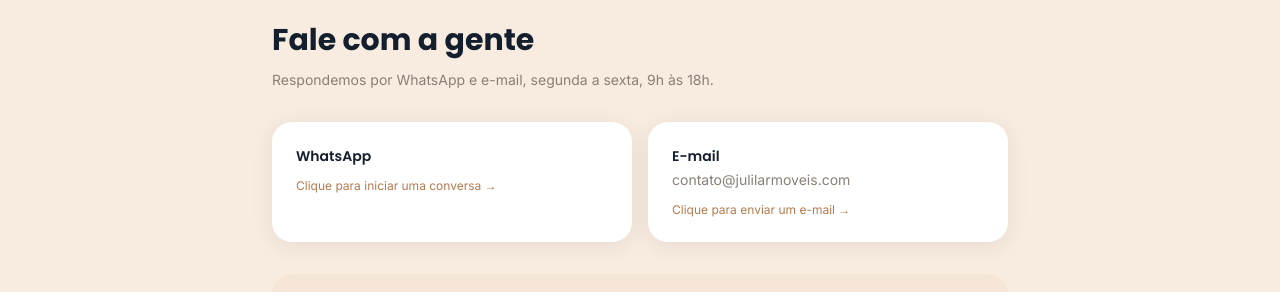
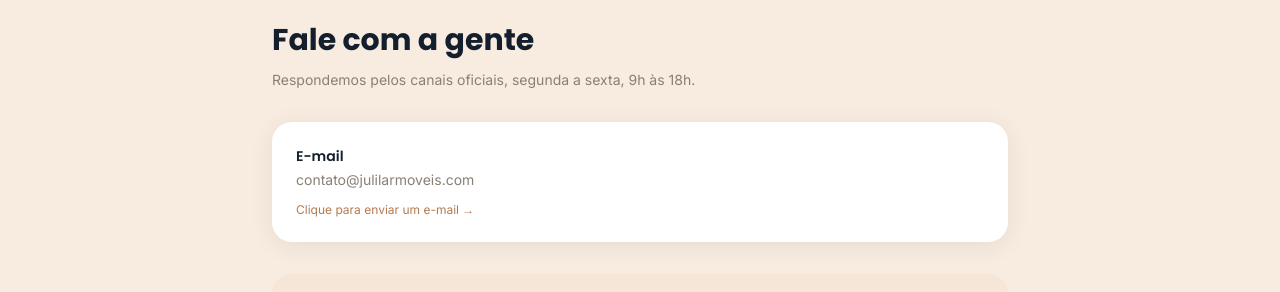
Before and after one commit to julilarmoveis-del/juli-lar-moveis, a Next.js app: page /contato in a window 1280 px wide. Shown: the part 131-423 px from the top of the page. Built offline with nearby package versions, Linux system fonts and the light colour scheme; no server answers.

Commit message:
fix: remover telefone placeholder da página de contato

```diff
--- a/src/app/contato/page.tsx
+++ b/src/app/contato/page.tsx
@@ -15,10 +15,15 @@ export default function ContatoPage() {
         Fale com a gente
       </h1>
       <p className="mt-3 text-sm text-text-muted">
-        Respondemos por WhatsApp e e-mail, {siteConfig.serviceHours.toLowerCase()}.
+        Respondemos pelos canais oficiais, {siteConfig.serviceHours.toLowerCase()}.
       </p>
 
-      <div className="mt-8 grid gap-4 sm:grid-cols-2">
+      <div
+        className={`mt-8 grid gap-4 ${
+          siteConfig.social.whatsapp ? "sm:grid-cols-2" : "sm:grid-cols-1"
+        }`}
+      >
+        {siteConfig.social.whatsapp && (
           <a
             href={siteConfig.social.whatsapp}
             target="_blank"
@@ -35,14 +40,13 @@ export default function ContatoPage() {
               Clique para iniciar uma conversa →
             </p>
           </a>
+        )}
 
         <a
           href={mailtoHref}
           className="rounded-xl2 bg-white p-6 shadow-card transition hover:shadow-cardHover"
         >
-          <p className="font-heading text-sm font-semibold text-ink">
-            E-mail
-          </p>
+          <p className="font-heading text-sm font-semibold text-ink">E-mail</p>
           <p className="mt-1 text-sm text-text-muted">{siteConfig.email}</p>
           <p className="mt-3 text-xs text-brand-dark">
             Clique para enviar um e-mail →
```
Lines whose indentation alone changed are shown as unchanged.
